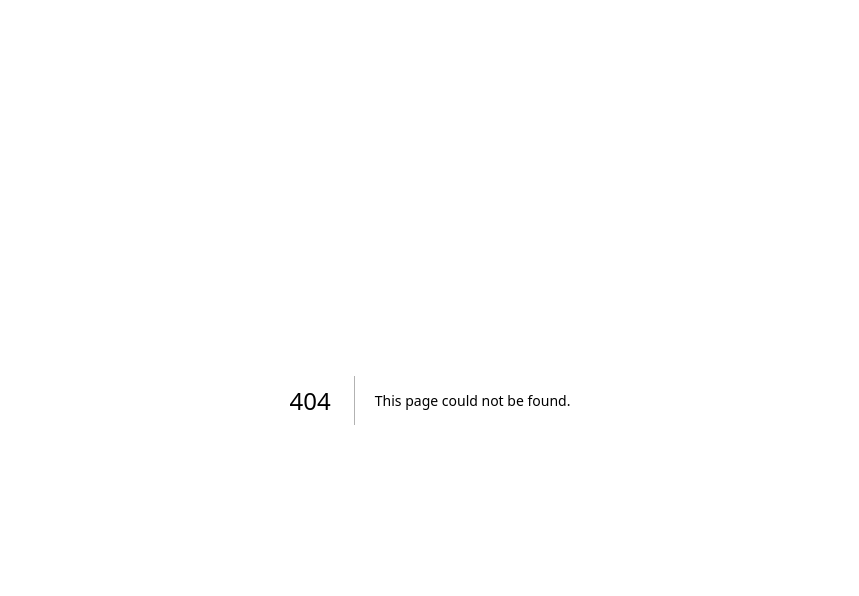
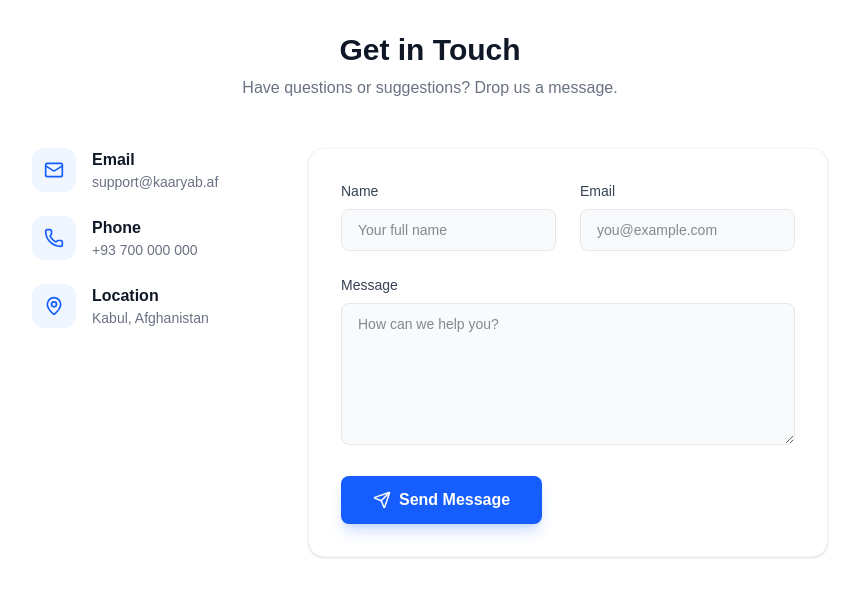
Before and after one commit to zarifa1401/kaaryab-afghanistan, a Next.js app: page /contact in a window 1280 px wide. Before the commit this address had no page. Shown: the top 596 px of the page, without its empty margins (210-1069 px from the left). Built offline with nearby package versions, Linux system fonts and the light colour scheme.

Commit message:
Add contact page route
Create app/contact/page.tsx that imports and renders ContactMain from @/components/ContactMain, providing the /contact route in the app directory.

```diff
--- /dev/null
+++ b/app/contact/page.tsx
@@ -0,0 +1,5 @@
+import ContactMain from "@/components/ContactMain";
+
+export default function ContactPage() {
+  return <ContactMain />;
+}
```
